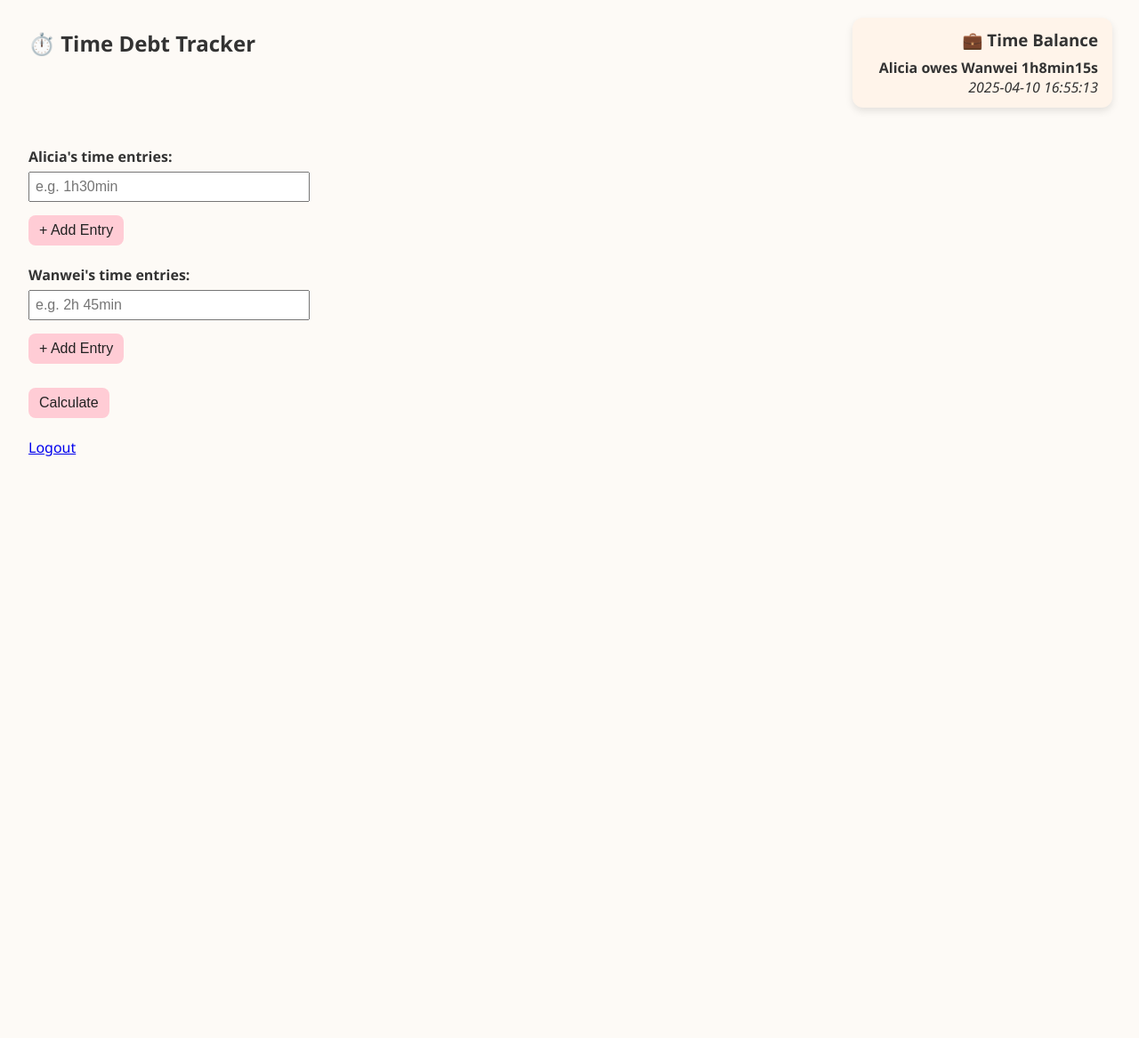
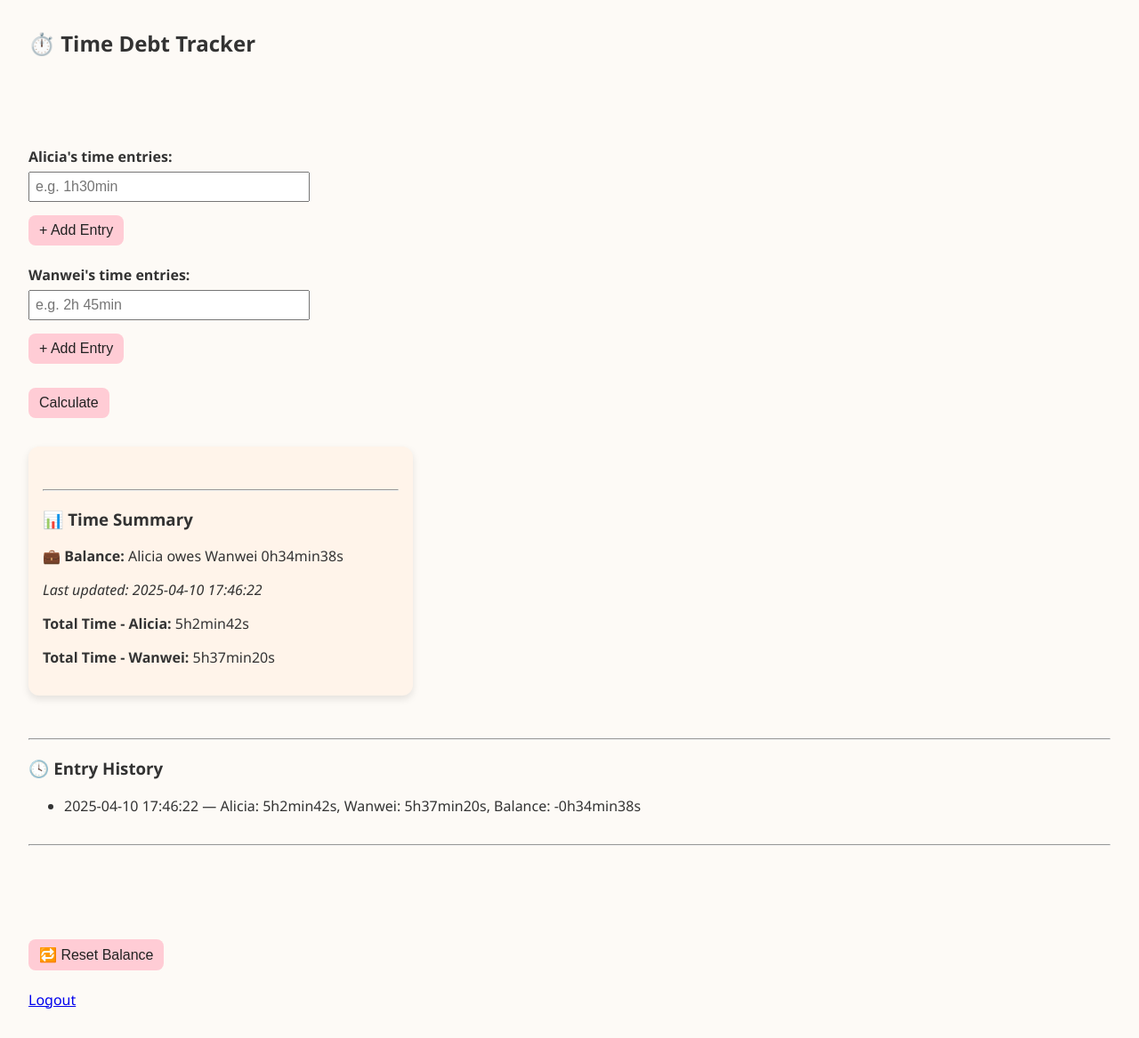
Before and after one commit to Purplecannon/weepetal-timetracker, a Flask app: page /tracker in a window 1280 px wide. Shown: the whole page at 89% size. Before the commit the page ends 513 px from the top, so only its background shows below. Run offline with Flask 3, Linux system fonts and the light colour scheme; the visitor is signed in with stand-in values (Sample User, id 1).

Commit message:
added histroy and reset

```diff
--- a/app/logic.py
+++ b/app/logic.py
@@ -1,11 +1,12 @@
 # app/logic.py
 import os
-from datetime import datetime
 import json
 import re
+from datetime import datetime
 
 BASE_DIR = os.path.dirname(os.path.abspath(__file__))
 BALANCE_FILE = os.path.join(BASE_DIR, "..", "data", "balance.json")
+HISTORY_FILE = os.path.join(BASE_DIR, "..", "data", "history.json")
 
 
 def parse_time_string(time_str):
@@ -52,5 +53,37 @@ def save_balance(balance_seconds):
     now = datetime.now().strftime("%Y-%m-%d %H:%M:%S")
     with open(BALANCE_FILE, "w") as f:
         json.dump({"balance_seconds": balance_seconds, "last_updated": now}, f)
-    print(f"💾 Saved balance: {balance_seconds} seconds at {now}")
     return now
+
+
+def log_history(alicia_time, wanwei_time, balance):
+    timestamp = datetime.now().strftime("%Y-%m-%d %H:%M:%S")
+    entry = {
+        "timestamp": timestamp,
+        "alicia": format_seconds(alicia_time),
+        "wanwei": format_seconds(wanwei_time),
+        "balance": format_seconds(balance),
+    }
+    try:
+        with open(HISTORY_FILE, "r") as f:
+            history = json.load(f)
+    except FileNotFoundError:
+        history = []
+    history.insert(0, entry)  # newest first
+    with open(HISTORY_FILE, "w") as f:
+        json.dump(history, f, indent=2)
+
+
+def load_history():
+    try:
+        with open(HISTORY_FILE, "r") as f:
+            return json.load(f)
+    except FileNotFoundError:
+        return []
+
+
+def reset_history():
+    with open(HISTORY_FILE, "w") as f:
+        json.dump([], f)
+    with open(BALANCE_FILE, "w") as f:
+        json.dump({"balance_seconds": 0, "last_updated": None}, f)
--- a/app/routes.py
+++ b/app/routes.py
@@ -1,8 +1,17 @@
 # app/routes.py
 from flask import Blueprint, render_template, request, session, redirect, url_for
 import os
-from .logic import parse_time_string, format_seconds, load_balance, save_balance
 import logging
+from .logic import (
+    parse_time_string,
+    format_seconds,
+    load_balance,
+    save_balance,
+    log_history,
+    load_history,
+    reset_history,
+)
+
 
 logging.basicConfig(level=logging.INFO)
 
@@ -60,8 +69,12 @@ def tracker():
             current_balance = new_balance
             last_updated = timestamp
 
+            log_history(alicia_seconds, wanwei_seconds, new_balance)
+
         except Exception as e:
             result = f"⚠️ Error: {str(e)}"
+
+    history = load_history()
 
     # Always calculate balance display and render template, even for GET
     balance_text = (
@@ -72,6 +85,9 @@ def tracker():
         else "⚖️ No one owes time!"
     )
 
+    alicia_sum = sum(parse_time_string(entry["alicia"]) for entry in history)
+    wanwei_sum = sum(parse_time_string(entry["wanwei"]) for entry in history)
+
     return render_template(
         "tracker.html",
         result=result,
@@ -80,7 +96,19 @@ def tracker():
         balance_text=balance_text,
         last_updated=last_updated,
         current_balance=current_balance,
+        history=history,
+        alicia_sum=format_seconds(alicia_sum),
+        wanwei_sum=format_seconds(wanwei_sum),
     )
+
+
+@main.route("/reset", methods=["POST"])
+def reset():
+    if not session.get("logged_in"):
+        return redirect(url_for("main.login"))
+
+    reset_history()
+    return redirect(url_for("main.tracker"))
 
 
 @main.route("/logout")
--- a/app/templates/tracker.html
+++ b/app/templates/tracker.html
@@ -8,28 +8,6 @@
         background-color: #fdfaf6;
         color: #333;
         position: relative;
-      }
-
-      .balance-box {
-        position: fixed;
-        top: 20px;
-        right: 30px;
-        background-color: #fff4ea;
-        padding: 12px 16px;
-        border-radius: 12px;
-        box-shadow: 0 4px 8px rgba(0, 0, 0, 0.1);
-        width: 260px;
-        text-align: right;
-        z-index: 1000;
-        animation: fadeIn 1s ease-in-out;
-      }
-
-      .balance-box h3 {
-        margin: 0 0 8px 0;
-      }
-
-      .balance-box p {
-        margin: 0;
       }
 
       form {
@@ -92,17 +70,22 @@
           transform: translateY(-10px);
         }
       }
+
+      .history {
+        margin-top: 3em;
+      }
+
+      .summary {
+        margin-top: 2em;
+        background-color: #fff4ea;
+        padding: 16px;
+        border-radius: 12px;
+        box-shadow: 0 4px 8px rgba(0, 0, 0, 0.1);
+        max-width: 400px;
+      }
     </style>
   </head>
   <body>
-    <div class="balance-box">
-      <h3>💼 Time Balance</h3>
-      <p><strong>{{ balance_text }}</strong></p>
-      {% if last_updated %}
-      <p><em>{{ last_updated }}</em></p>
-      {% endif %}
-    </div>
-
     <h2>⏱️ Time Debt Tracker</h2>
     <form method="post">
       <div>
@@ -154,6 +137,43 @@
     <p style="font-size: 1.2em"><strong>{{ result }}</strong></p>
     {% endif %}
 
+    <div class="summary">
+      <hr />
+      <h3>📊 Time Summary</h3>
+      <p><strong>💼 Balance:</strong> {{ balance_text }}</p>
+      {% if last_updated %}
+      <p><em>Last updated: {{ last_updated }}</em></p>
+      {% endif %}
+      <p><strong>Total Time - Alicia:</strong> {{ alicia_sum }}</p>
+      <p><strong>Total Time - Wanwei:</strong> {{ wanwei_sum }}</p>
+    </div>
+
+    <div class="history">
+      <hr />
+      <h3>🕓 Entry History</h3>
+      {% if history %}
+      <ul>
+        {% for entry in history %}
+        <li>
+          {{ entry.timestamp }} — Alicia: {{ entry.alicia }}, Wanwei: {{
+          entry.wanwei }}, Balance: {{ entry.balance }}
+        </li>
+        {% endfor %}
+      </ul>
+      {% else %}
+      <p>No entries yet!</p>
+      {% endif %}
+    </div>
+
+    <hr />
+    <form
+      method="post"
+      action="/reset"
+      onsubmit="return confirm('Are you sure you want to reset the balance?');"
+    >
+      <button type="submit">🔁 Reset Balance</button>
+    </form>
+
     <br />
     <a href="/logout">Logout</a>
 
--- a/data/balance.json
+++ b/data/balance.json
@@ -1 +1 @@
-{"balance_seconds": -4095, "last_updated": "2025-04-10 16:55:13"}
+{"balance_seconds": -2078, "last_updated": "2025-04-10 17:46:22"}
--- /dev/null
+++ b/data/history.json
@@ -0,0 +1,8 @@
+[
+  {
+    "timestamp": "2025-04-10 17:46:22",
+    "alicia": "5h2min42s",
+    "wanwei": "5h37min20s",
+    "balance": "-0h34min38s"
+  }
+]
```
